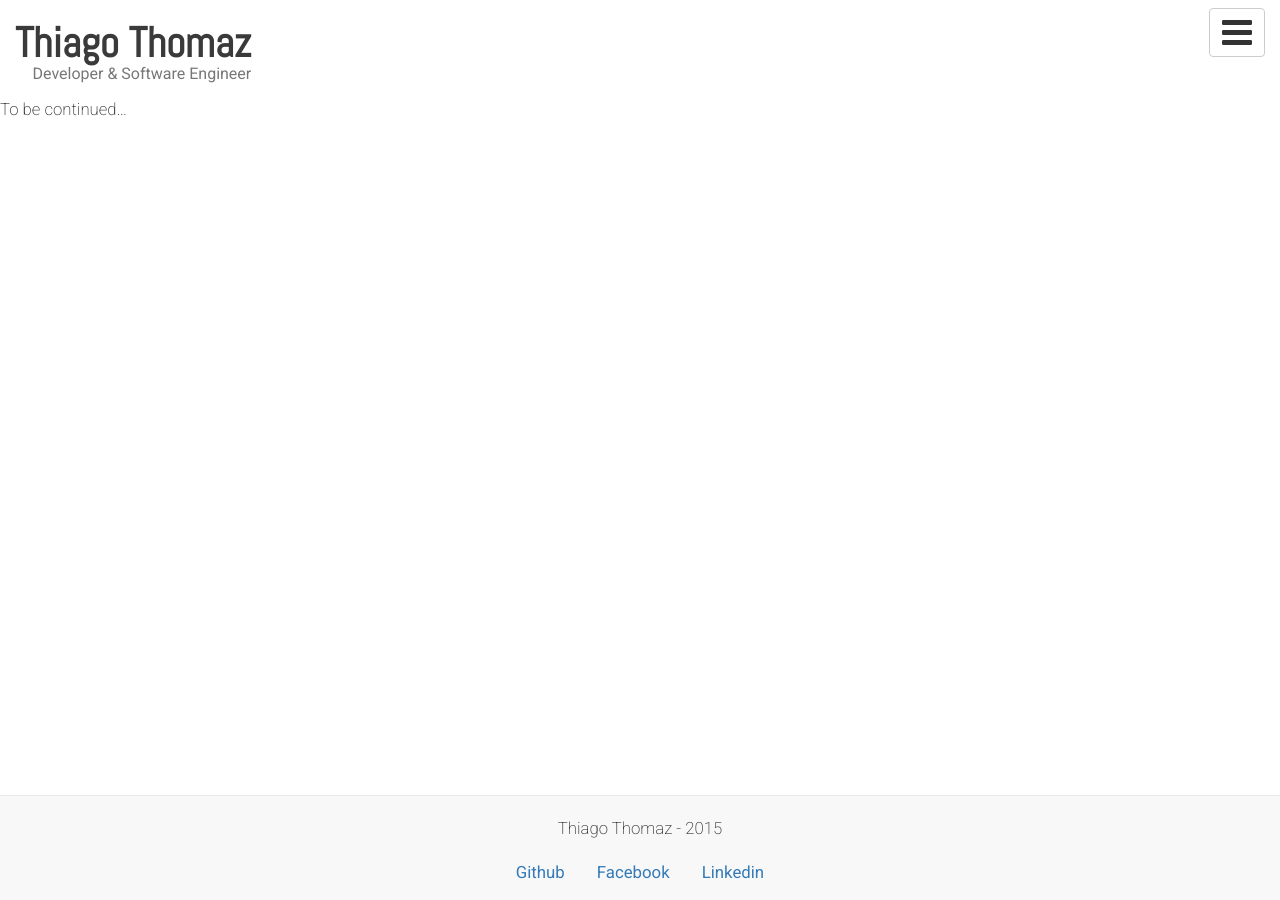
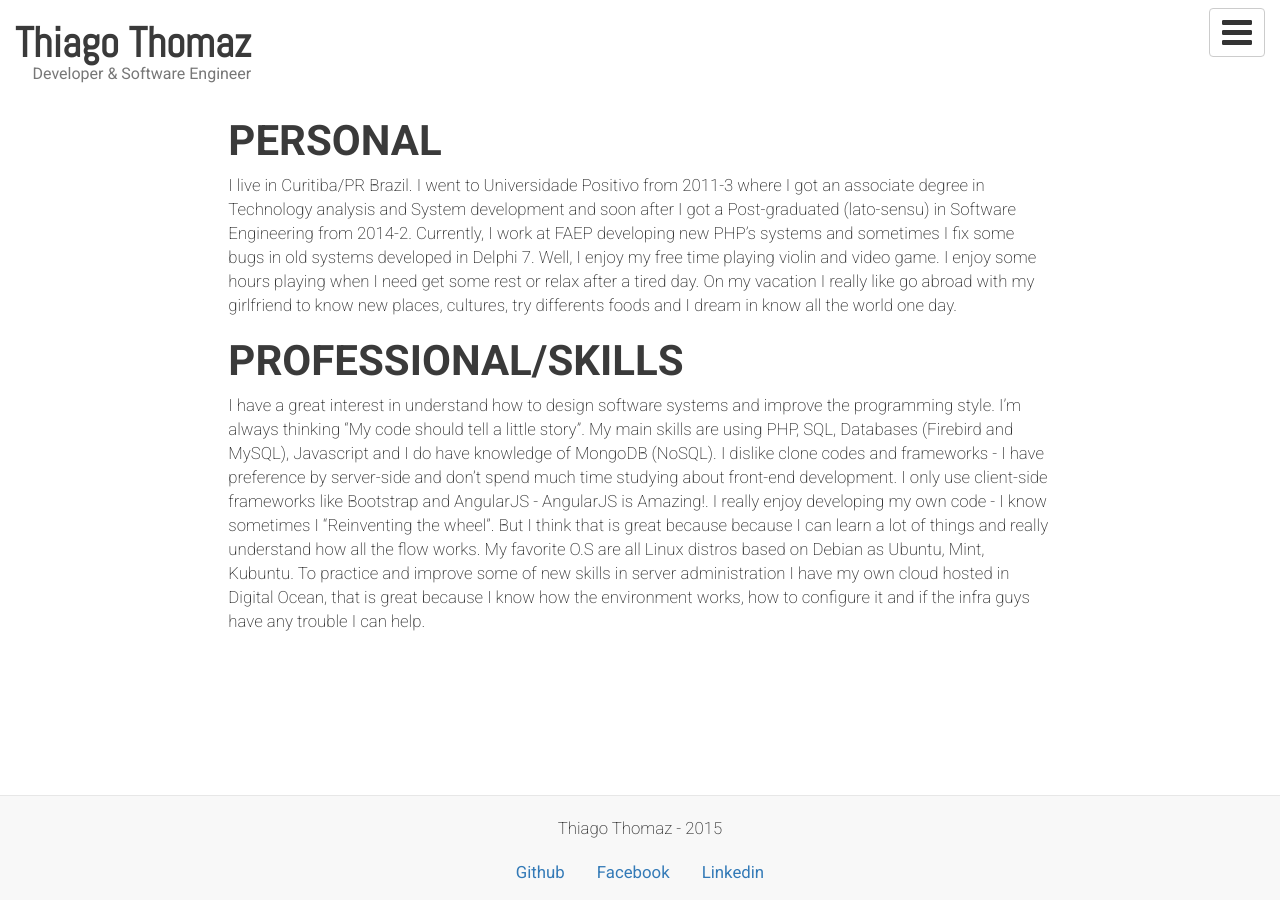
Before and after one commit to thiagorthomaz/thiagorthomaz.github.io, a Jekyll site: the page built from _pages/about.md, in a window 1280 px wide. Built offline with Jekyll 4.4.1, drawn with Linux system fonts in a browser that asks for light colours; nearby versions of some CDN libraries.

Commit message:
Added details in page about

```diff
--- a/_config.yml
+++ b/_config.yml
@@ -4,7 +4,7 @@ description:      Thiago Thomaz's Blog
 url: http://thiagorthomaz.github.io/
 
 # Dependencies
-markdown:         kramdown
+markdown: kramdown
 kramdown:
   input: GFM
 highlighter:      rouge
--- a/_layouts/default.html
+++ b/_layouts/default.html
@@ -1,6 +1,12 @@
 {% include header.html %}
 
-{{ content }}
+<div id="main" class="container-fluid">
 
+  <div class="row">
+    <div class="col-md-8 center-block" style="float: none;">
+      {{ content }}
+    </div>
+  </div>
+</div>
 
 {% include footer.html %}
--- a/_pages/about.md
+++ b/_pages/about.md
@@ -5,4 +5,13 @@ title:     About me
 description: "Read a little about my jorney in software development. What I like to do in my free time, code style and more informations that kind of stuff."
 ---
 
-To be continued...
+# Personal
+I live in Curitiba/PR Brazil. I went to Universidade Positivo from 2011-3 where I got an associate degree in Technology analysis and System development and soon after I got a Post-graduated (lato-sensu) in Software Engineering from 2014-2.
+Currently, I work at FAEP developing new PHP's systems and sometimes I fix some bugs in old systems developed in Delphi 7.
+Well, I enjoy my free time playing violin and video game. I enjoy some hours playing when I need get some rest or relax after a tired day. On my vacation I really like go abroad with my girlfriend to know new places, cultures, try differents foods and I dream in know all the world one day.
+
+# Professional/Skills
+  I have a great interest in understand how to design software systems and improve the programming style. I’m always thinking “My code should tell a little story”.
+My main skills are using PHP, SQL, Databases (Firebird and MySQL), Javascript and I do have knowledge of MongoDB (NoSQL). I dislike clone codes and frameworks - I have preference by server-side and don’t spend much time studying about front-end development. I only use client-side frameworks like Bootstrap and AngularJS - AngularJS is Amazing!.
+I really enjoy developing my own code - I know sometimes I "Reinventing the wheel". But I think that is great because because I can learn a lot of things and really understand how all the flow works.
+My favorite O.S are all Linux distros based on Debian as Ubuntu, Mint, Kubuntu. To practice and improve some of new skills in server administration I have my own cloud hosted in Digital Ocean, that is great because I know how the environment works, how to configure it and if the infra guys have any trouble I can help.
```
